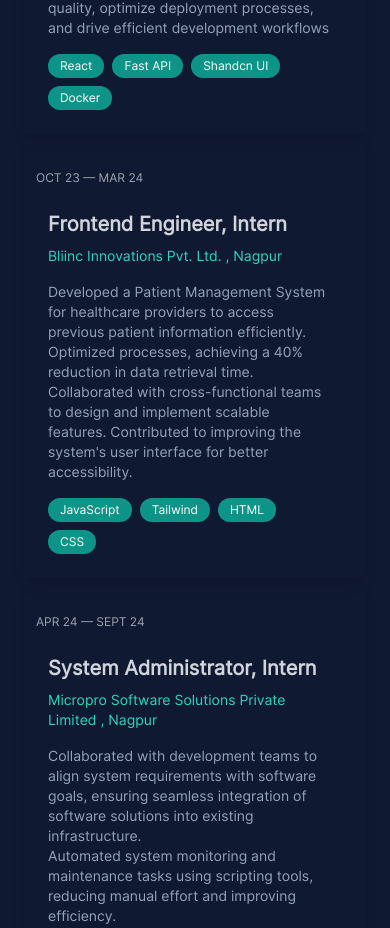
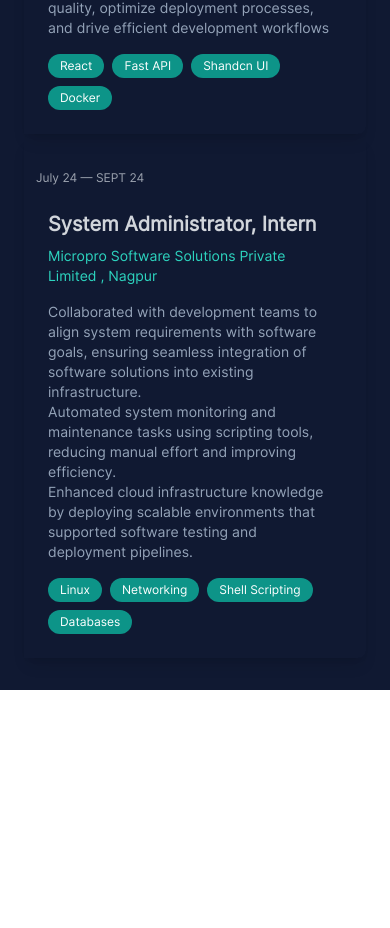
Before and after one commit to rahul-kapgate/My-Protfolio, a React (Vite) app: page / in a window 390 px wide. Shown: the part 1459-2387 px from the top of the page. After the commit the page ends 2149 px from the top, so only its background shows below. Built offline with nearby package versions, Linux system fonts and the light colour scheme.

Commit message:
Update package-lock.json for caniuse-lite version and modify RightPart.jsx to remove internship details and adjust date format.

```diff
--- a/src/components/RightPart.jsx
+++ b/src/components/RightPart.jsx
@@ -78,46 +78,11 @@ As a Full Stack Developer, I actively contribute to multiple projects, ensuring
       </div>
 
 
-      <div className="lg:-ml-40 flex flex-col md:flex-row rounded-lg shadow-lg mt-1 lg:mt-20 pr-3">
-        <div className="text-xs mt-8 px-3 text-gray-400">OCT 23 — MAR 24</div>
-        <div className="bg-custom text-white p-6 max-w-md w-full">
-          <div className="flex justify-between items-center">
-            <h3 className="text-xl font-semibold text-gray-300">
-              Frontend Engineer, Intern
-            </h3>
-          </div>
-          <p className="text-sm text-teal-400 mt-2">
-            Bliinc Innovations Pvt. Ltd. , Nagpur
-          </p>
-          <p className="mt-4 text-slate-400 text-sm lg:text-sm">
-            Developed a Patient Management System for healthcare providers to
-            access previous patient information efficiently. Optimized
-            processes, achieving a 40% reduction in data retrieval time.
-            <br />
-            Collaborated with cross-functional teams to design and implement
-            scalable features. Contributed to improving the system's user
-            interface for better accessibility.
-          </p>
-          <div className="mt-4 flex flex-wrap gap-2">
-            <span className="bg-teal-600 text-xs px-3 py-1 rounded-full">
-              JavaScript
-            </span>
-            <span className="bg-teal-600 text-xs px-3 py-1 rounded-full">
-              Tailwind
-            </span>
-            <span className="bg-teal-600 text-xs px-3 py-1 rounded-full">
-              HTML
-            </span>
-            <span className="bg-teal-600 text-xs px-3 py-1 rounded-full">
-              CSS
-            </span>
-          </div>
-        </div>
-      </div>
+
 
 
       <div className="lg:-ml-40 flex flex-col md:flex-row rounded-lg shadow-lg mt-1 lg:mt-5 pr-3">
-        <div className="text-xs mt-8 px-3 text-gray-400">APR 24 — SEPT 24</div>
+        <div className="text-xs mt-8 px-3 text-gray-400">July 24 — SEPT 24</div>
         <div className="bg-custom text-white p-6 max-w-md w-full">
           <div className="flex justify-between items-center">
             <h3 className="text-xl font-semibold text-gray-300">
```
Also changed, not shown: 1 other file (tests, documents, lock files or other folders).
